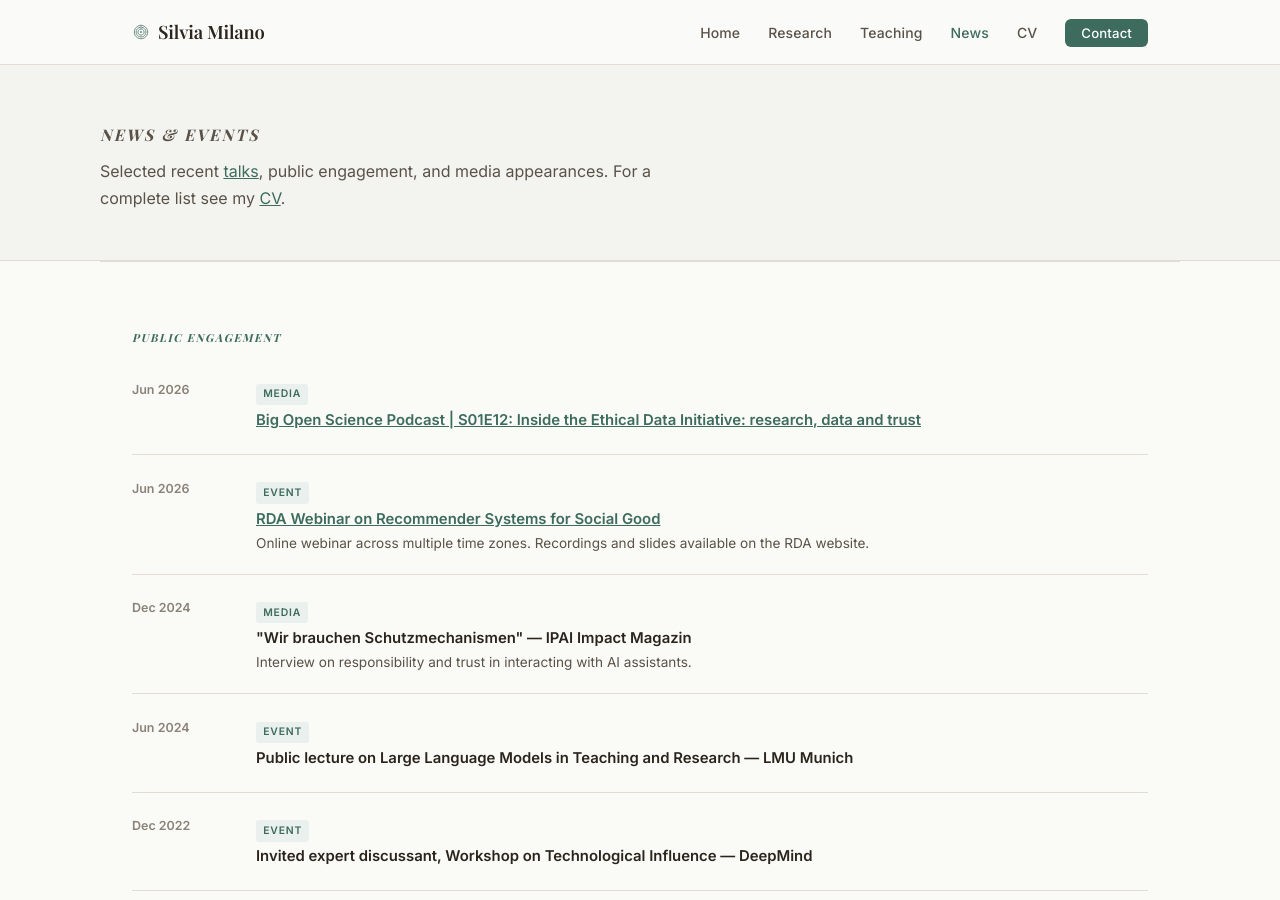
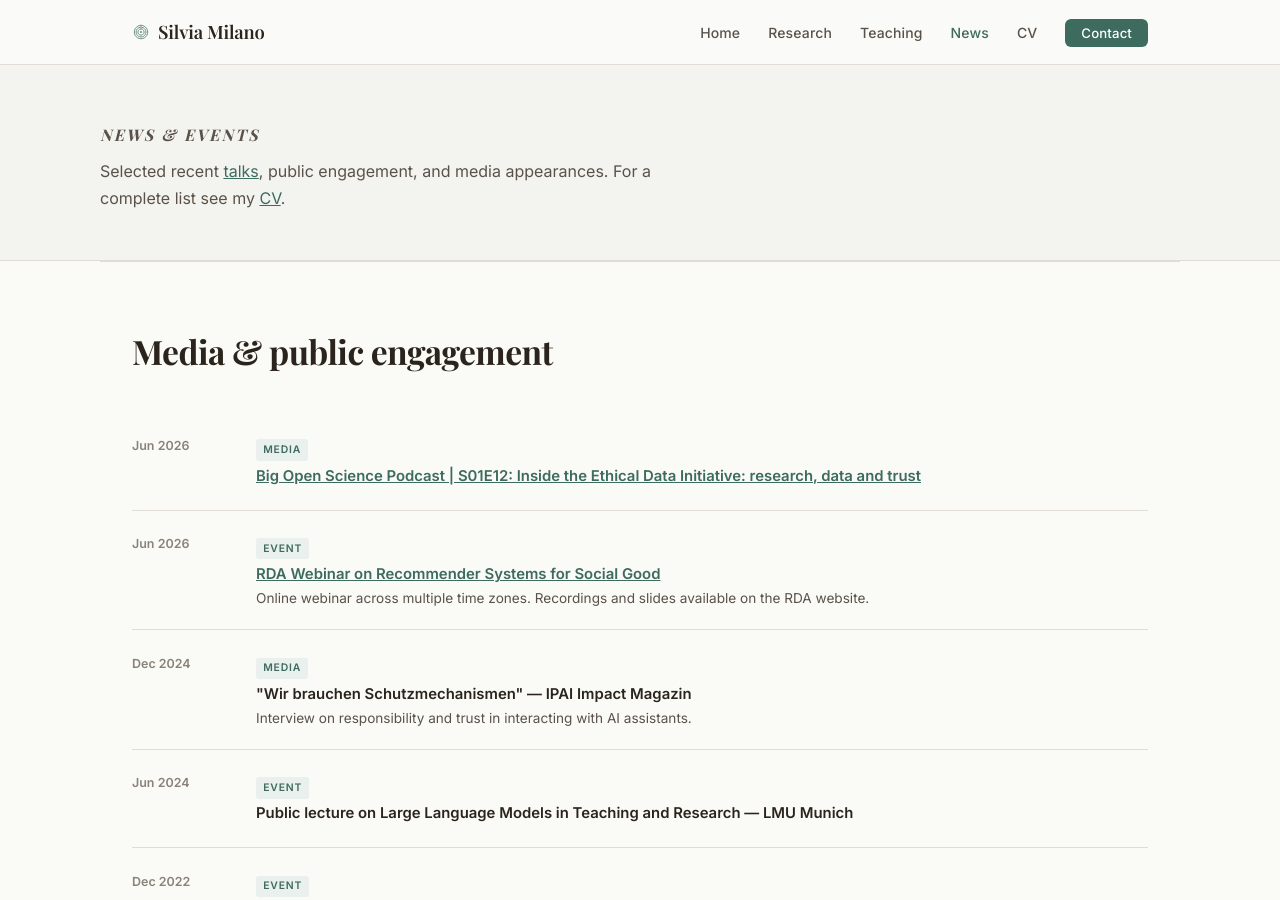
Before and after one commit to capt-c/silvia-milano-website, a Jekyll site: the page built from silvia-milano-site/news.html, in a window 1280 px wide and 900 px high. Built offline with Jekyll 4.4.1, drawn with Linux system fonts in a browser that asks for light colours; some web fonts are replaced.

Commit message:
Update news.html

```diff
--- a/silvia-milano-site/news.html
+++ b/silvia-milano-site/news.html
@@ -16,8 +16,8 @@ description: "Talks, public engagement, media appearances, and events by Silvia
 
   <!-- ── Public engagement & media ── -->
   <section class="section">
-    <p class="section-label">Public engagement</p>
-<!--    <h2 class="section-title">Engagement &amp; media</h2>  -->
+<!--    <p class="section-label">Public engagement</p>  -->
+    <h2 class="section-title">Media &amp; public engagement </h2>
     <div class="news-list">
       {% for item in site.data.news %}
         {% if item.type == "media" or item.type == "policy" or item.type == "event" or item.type == "award" %}
@@ -38,8 +38,8 @@ description: "Talks, public engagement, media appearances, and events by Silvia
 
   <!-- ── Selected talks ── -->
   <section class="section section-limestone" id="talks">
-    <p class="section-label">Recent talks</p>
-<!--    <h2 class="section-title">Selected talks</h2>  -->
+<!--    <p class="section-label">Recent talks</p>  -->
+    <h2 class="section-title">Recent talks</h2>
     <div class="news-list">
       {% assign talk_count = 0 %}
       {% for item in site.data.news %}
```
